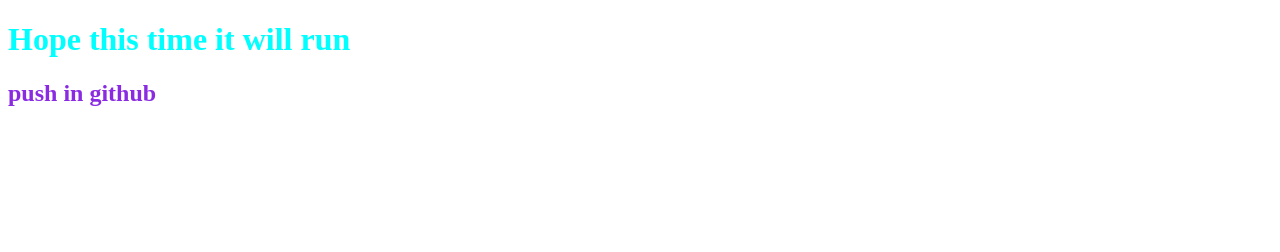
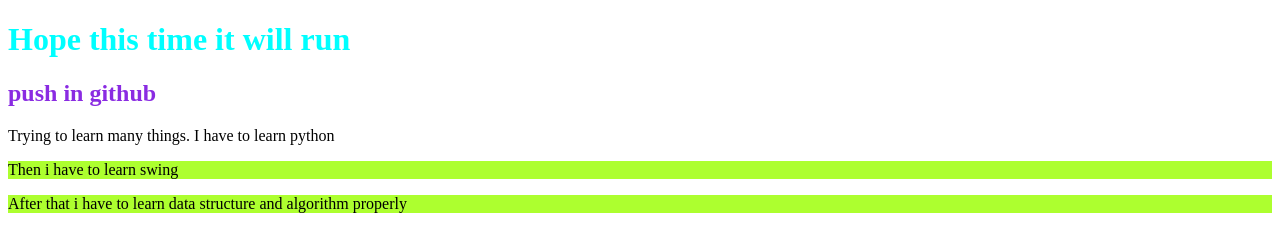
Before and after one commit to faisalhasantanjil/second-repo, a plain HTML site: page index.html in a window 1280 px wide. Drawn offline with Linux system fonts and the light colour scheme.

Commit message:
in bash and copying in new reposotory

```diff
--- a/index.CSS
+++ b/index.CSS
@@ -5,3 +5,6 @@ h1{
 h2{
     color: blueviolet;
 }
+.revise{
+    background-color: greenyellow;
+}
--- a/index.html
+++ b/index.html
@@ -10,6 +10,8 @@
 <body>
     <h1>Hope this time it will run</h1>
     <h2>push in github</h2>
-
+    <p>Trying to learn many things. I have to learn python </p>
+    <p class="revise">Then i have to learn swing</p>
+    <p class="revise">After that i have to learn data structure and algorithm properly </p>
 </body>
 </html>
```
